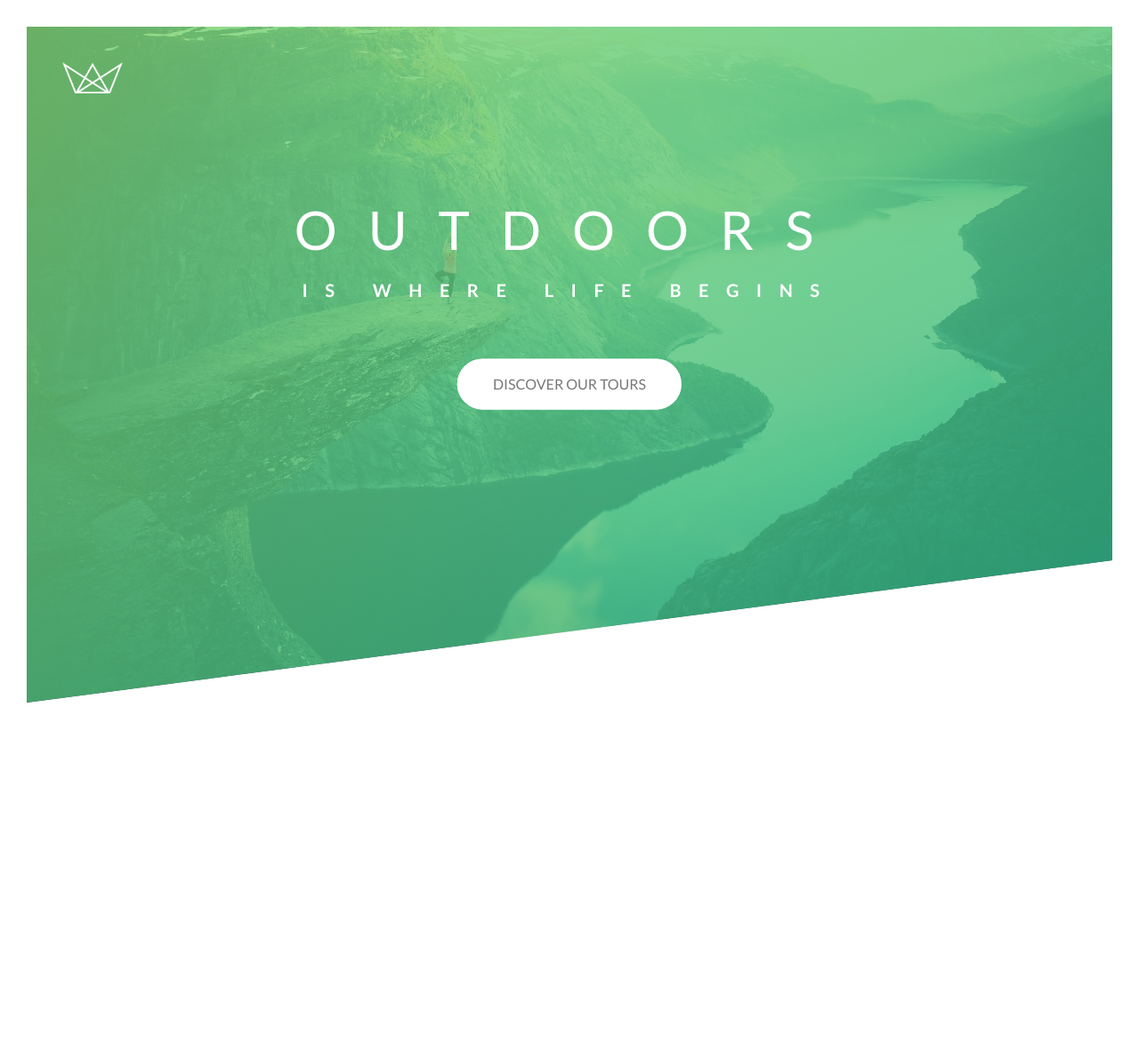
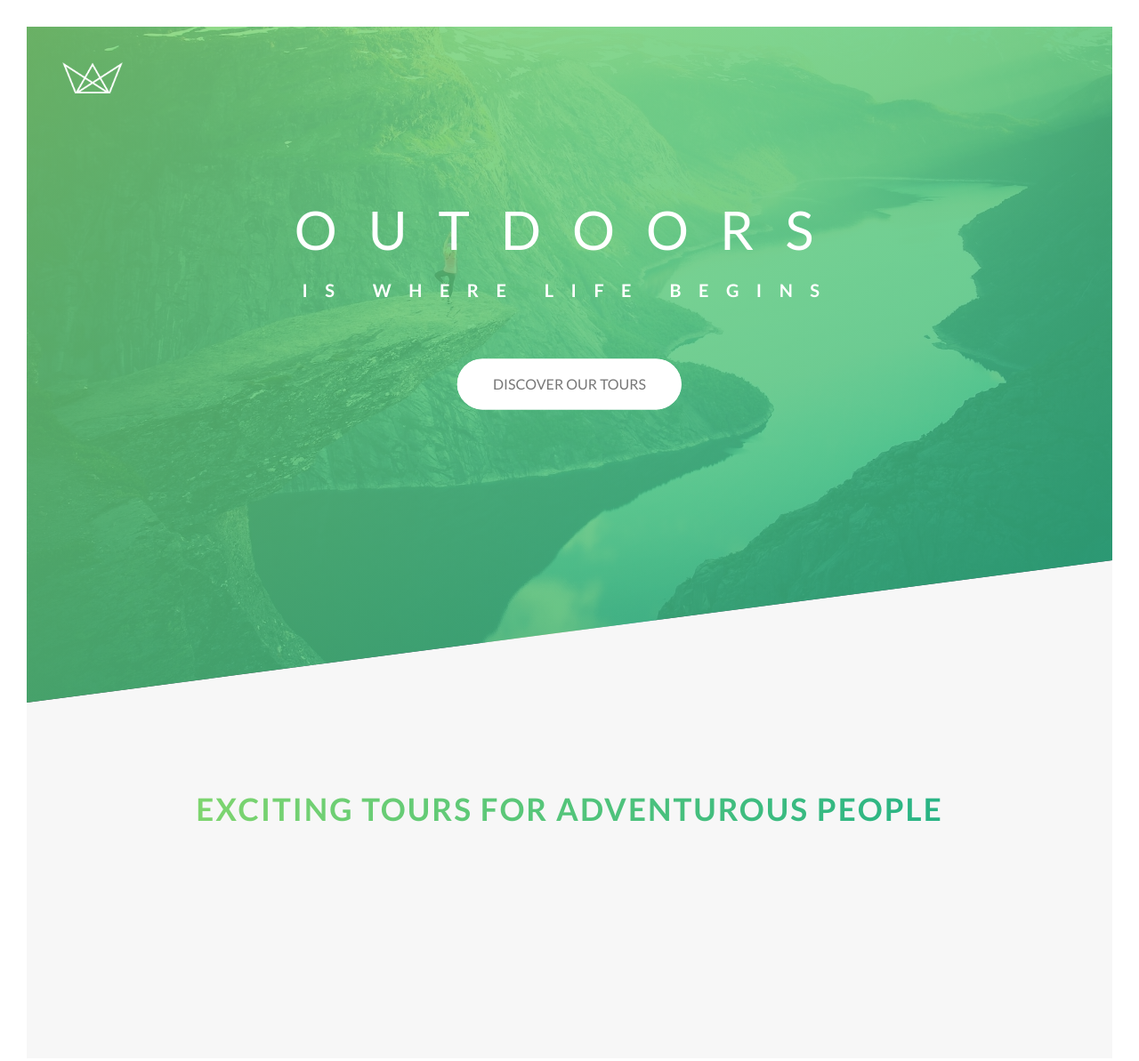
Before and after one commit to DanielCruz-fs/dnl-natours-project, a website: page index.html in a window 1280 px wide. Shown: the whole page at 89% size. Before the commit the page ends 820 px from the top, so only its background shows below. Drawn offline with Linux system fonts and the light colour scheme.

Commit message:
Add title to section about

```diff
--- a/index.html
+++ b/index.html
@@ -29,5 +29,16 @@
         </div>
 
       </header>
+
+      <main>
+        <section class="section-about">
+          <div class="u-center-text">
+            <h2 class="heading-secondary">
+              Exciting tours for adventurous people
+            </h2>
+          </div>
+        </section>
+      </main>
+
     </body>
 </html>
--- a/sass/abstracts/_variables.scss
+++ b/sass/abstracts/_variables.scss
@@ -5,3 +5,4 @@ $color-primary-dark: #28b485;
 $color-gray-dark: #777;
 $color-white: #fff;
 $color-black: #0000;
+$color-gray-light-1: #f7f7f7;
--- a/sass/base/_typography.scss
+++ b/sass/base/_typography.scss
@@ -41,3 +41,23 @@ body {
     animation: moveInRight 1s ease-out;
   }
 }
+
+.heading-secondary {
+  font-size: 3.5rem;
+  text-transform: uppercase;
+  font-weight: 700;
+  display: inline-block;
+  background-image: linear-gradient(to right, $color-primary-light, $color-primary-dark);
+  // quick fix for using -webkit new stuff sass lint on vscode
+  background-clip: unset;
+
+  -webkit-background-clip: text;
+  color: transparent;
+  letter-spacing: .2rem;
+  transition: all .2s;
+
+  &:hover {
+    transform: skewY(2deg) skewX(15deg) scale(1.1);
+    text-shadow: .5rem 1rem 2rem rgba($color-black, .2);
+  }
+}
--- a/sass/base/_utilities.scss
+++ b/sass/base/_utilities.scss
@@ -0,0 +1,3 @@
+.u-center-text {
+  text-align: center;
+}
--- a/sass/pages/_home.scss
+++ b/sass/pages/_home.scss
@@ -0,0 +1,5 @@
+.section-about {
+  background-color: $color-gray-light-1;
+  padding: 25rem 0;
+  margin-top: -20vh;
+}
```
Also changed, not shown: css/style.css, sass/layout/_grid.scss (added).
